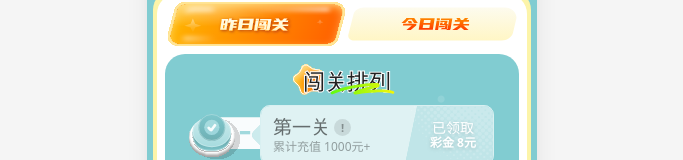
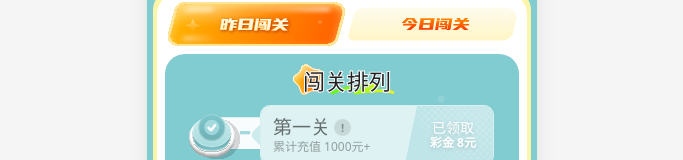
Before and after one commit to jxnhoongz/figma-research, a React (Vite) app: page / in a window 1280 px wide. Shown: the part 414-574 px from the top of the page, without its empty margins (298-981 px from the left). Built offline with nearby package versions, Linux system fonts and the light colour scheme; a web font is replaced by a local one.

Commit message:
fix: section-header stroke behind text (correct z-order)

```diff
--- a/src/components/SectionHeader/SectionHeader.tsx
+++ b/src/components/SectionHeader/SectionHeader.tsx
@@ -24,27 +24,28 @@ export function SectionHeader({
 }) {
   return (
     <div className={cn('flex justify-center', className)}>
-      {/* 100×35 header frame — children at their exact absolute offsets. */}
+      {/* 100×35 header frame. Figma child z-order (back→front): underline, star,
+          text — so the title sits ON TOP of both. */}
       <div data-testid="section-header" className="relative h-[35px] w-[100px]">
+        <img
+          src={underline}
+          alt=""
+          aria-hidden="true"
+          className="absolute top-[21px] left-[36px] z-0 h-[12px] w-[69px]"
+        />
         <img
           src={star}
           alt=""
           aria-hidden="true"
-          className="absolute top-[2px] left-px h-[31px] w-[30px]"
+          className="absolute top-[2px] left-px z-[1] h-[31px] w-[30px]"
         />
         <h2
           data-testid="section-title"
           style={{ paintOrder: 'stroke', WebkitTextStroke: '2px #ffffff' }}
-          className="font-display absolute top-[8px] left-[11px] text-[22px] leading-none font-normal whitespace-nowrap text-[#222222]"
+          className="font-display absolute top-[8px] left-[11px] z-[2] text-[22px] leading-none font-normal whitespace-nowrap text-[#222222]"
         >
           {title}
         </h2>
-        <img
-          src={underline}
-          alt=""
-          aria-hidden="true"
-          className="absolute top-[21px] left-[36px] h-[12px] w-[69px]"
-        />
       </div>
     </div>
   )
```
